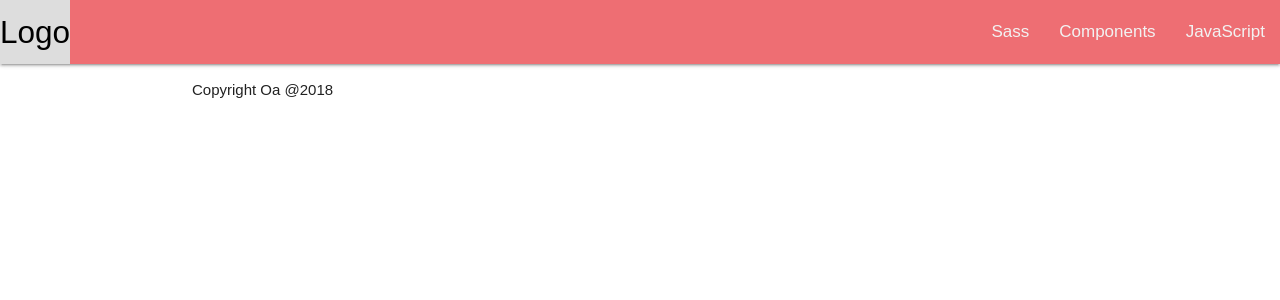
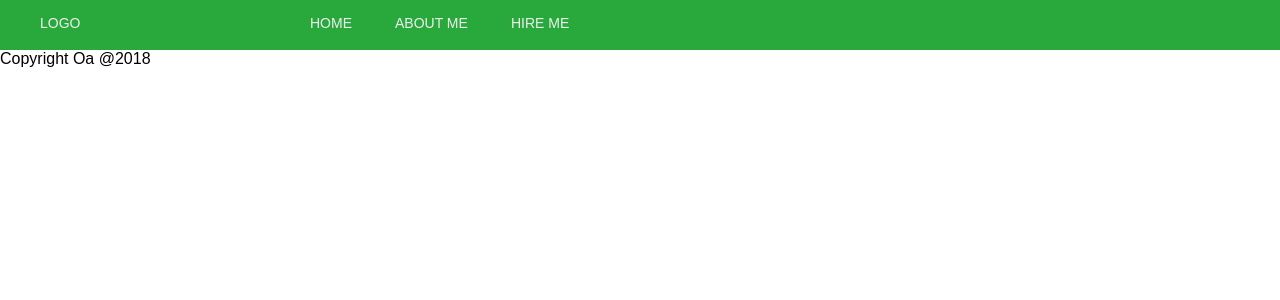
Before and after one commit to orvi2014/kishor.com, a Django app: page / in a window 1280 px wide. Shown: the top 300 px of the page. Run offline with Django 3.2, Linux system fonts and the light colour scheme.

Commit message:
navbar ready

```diff
--- a/static/style.css
+++ b/static/style.css
@@ -1,28 +1,54 @@
-body {
-  margin: 0;
-  font-family: Arial, Helvetica, sans-serif;
+@import url('https://fonts.googleapis.com/css?family=Noto+Serif+KR');
+@import url(https://fonts.googleapis.com/css?family=Roboto+Condensed:300italic);
+
+* {
+  margin: auto;
+  font-family: 'Noto Serif KR', sans-serif;
 }
 
-.topnav {
-  overflow: hidden;
-  background-color: #4CAF50;
-  display: inline;
+.navbar {
+  height: 50px;
+  width: 100%;
+  background-color: #29a93c;
 }
 
-.topnav a {
-  float: right;
-  color: #f2f2f2;
-  text-align: center;
-  text-decoration: none;
-  font-size: 17px;
+.logo {
+  width: 20%;
+  float: left;
+  color: #ecf0f1;
+  font-size: 14px;
+  margin-top: 15px;
+  margin-left: 40px;
+  font-family: inherit;
 }
 
-.topnav a:hover {
-  background-color: #ddd;
-  color: black;
+.navbar ul {
+  list-style: none;
 }
 
-.topnav a.active {
-  background-color: #4CAF50;
-  color: white;
+.navbar ul li a {
+  text-decoration: none;
+  float: left;
+  padding: 4px 14px;
+  text-align: center;
+  color: #ecf0f1;
+  margin-right: 15px;
+  margin-top: 11px;
+  font-size: 14px;
+  font-family: inherit;
+  font-style: normal;
+  text-transform: uppercase;
 }
+
+#navbar ul li a:hover {
+  color: #ecf0f1;
+  text-shadow: 0px 2px 1px #16a085;
+}
+
+#navbar ul li {
+  float: left;
+}
+
+#navbar ul {
+  float: right;
+}
--- a/templates/index.html
+++ b/templates/index.html
@@ -9,28 +9,30 @@
   {% load static %}
   <!-- Custom styles for this template -->
   <link href="{% static 'style.css' %}" rel="stylesheet">
-  <!-- Compiled and minified CSS -->
-    <link rel="stylesheet" href="https://cdnjs.cloudflare.com/ajax/libs/materialize/1.0.0/css/materialize.min.css">
 
-    <!-- Compiled and minified JavaScript -->
-    <script src="https://cdnjs.cloudflare.com/ajax/libs/materialize/1.0.0/js/materialize.min.js"></script>
 </head>
 
 <body>
   <header>
-    <nav>
-   <div class="topnav nav-wrapper">
-     <a href="#" class="brand-logo">Logo</a>
-     <ul id="nav-mobile" class="right hide-on-med-and-down">
-       <li><a href="sass.html">Sass</a></li>
-       <li><a href="badges.html">Components</a></li>
-       <li><a href="collapsible.html">JavaScript</a></li>
-     </ul>
+<nav>
+      <div class="logo">
+   LOGO
    </div>
+
+   <div class="navbar">
+
+   <ul>
+   <li><a href="#">home</a></li>
+   <li><a href="#">about me</a></li>
+   <li><a href="#">hire me</a></li>
+
+   </ul>
+     </div>
  </nav>
 
   </header>
   <main>
+
 
   </main>
 
```
Also changed, not shown: kishor/static/style.css (+43 -27 lines).
